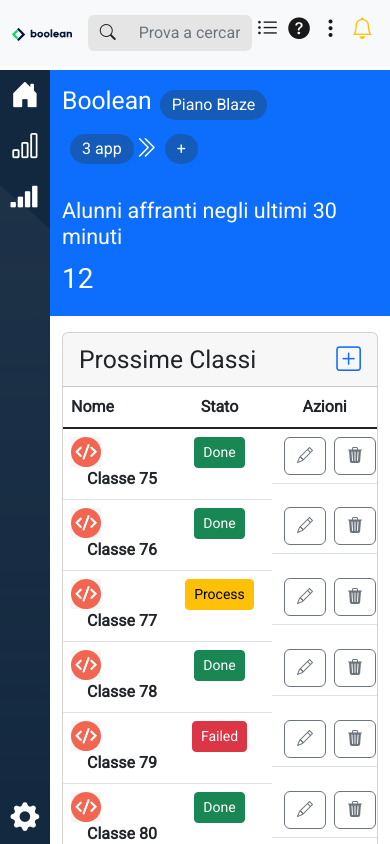
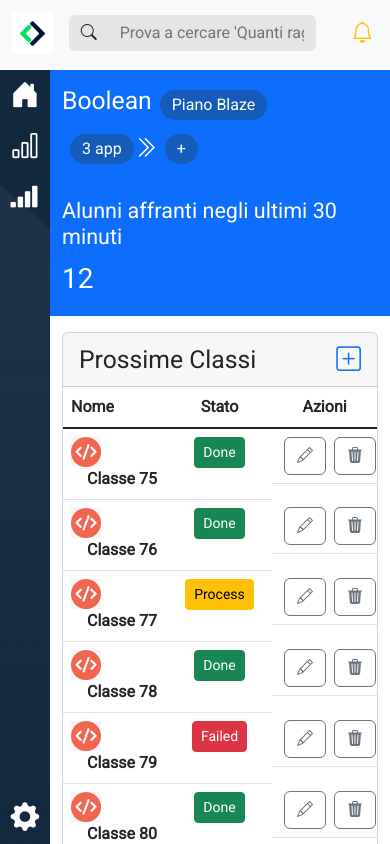
Before and after one commit to ttom-eragiapreso/html-css-bootstrap-dashboard, a plain HTML site: page Bootstrap-Dashboard/index.html in a window 390 px wide. Drawn offline with nearby package versions, Linux system fonts and the light colour scheme.

Commit message:
[navbar] complete

```diff
--- a/Bootstrap-Dashboard/css/styles.css
+++ b/Bootstrap-Dashboard/css/styles.css
@@ -33,6 +33,10 @@ body {
   padding: 3px 12px;
   border-radius: 999px;
   margin-left: 8px;
+}
+
+.logo-piccolo {
+  width: 60px;
 }
 
 /* ASIDE */
--- a/Bootstrap-Dashboard/index.html
+++ b/Bootstrap-Dashboard/index.html
@@ -22,7 +22,8 @@
 
   <nav class="navbar bg-light flex-nowrap h4">
     <div class="container-fluid flex-nowrap">
-      <a class="navbar-brand" href="#"><img src="./assets/img/logo.svg" alt="logo"></a>
+      <a class="navbar-brand d-none d-lg-block" href="#"><img src="./assets/img/logo.svg" alt="logo"></a>
+      <a class="navbar-brand d-lg-none logo-piccolo" href="#"><img src="./assets/img/mobile-logo.png" alt="logo"></a>
 
 
         <div class="input-group">
@@ -30,23 +31,23 @@
           <input type="text" class="form-control bg-custom border-0" placeholder="Prova a cercare 'Quanti ragazzi di classe 75 mangiano la pizza?'" aria-label="Username" aria-describedby="basic-addon1">
         </div>
 
-        <ul class="navbar-nav ms-auto mb-2 mb-lg-0 flex-row">
+        <ul class="navbar-nav ms-auto mb-lg-0 flex-row">
 
           <li class="nav-item em-li">
             <a class="nav-link active" aria-current="page" href="#">
-              <i class="bi bi-list-ul"></i>
+              <i class="bi bi-list-ul d-none d-lg-block"></i>
             </a>
           </li>
 
           <li class="nav-item em-li">
             <a class="nav-link active" aria-current="page" href="#">
-              <i class="bi bi-question-circle-fill"></i>
+              <i class="bi bi-question-circle-fill d-none d-lg-block"></i>
             </a>
           </li>
 
           <li class="nav-item em-li">
             <a class="nav-link active" aria-current="page" href="#">
-              <i class="bi bi-three-dots-vertical"></i>
+              <i class="bi bi-three-dots-vertical d-none d-lg-block"></i>
             </a>
           </li>
 
@@ -158,7 +159,7 @@
                     <i class="bi bi-plus-square fs-2 text-primary"></i>
 
                 </div>
-                 <table class="table">
+                 <table class="table table-hover">
 
                   <thead>
                     <tr>
```
